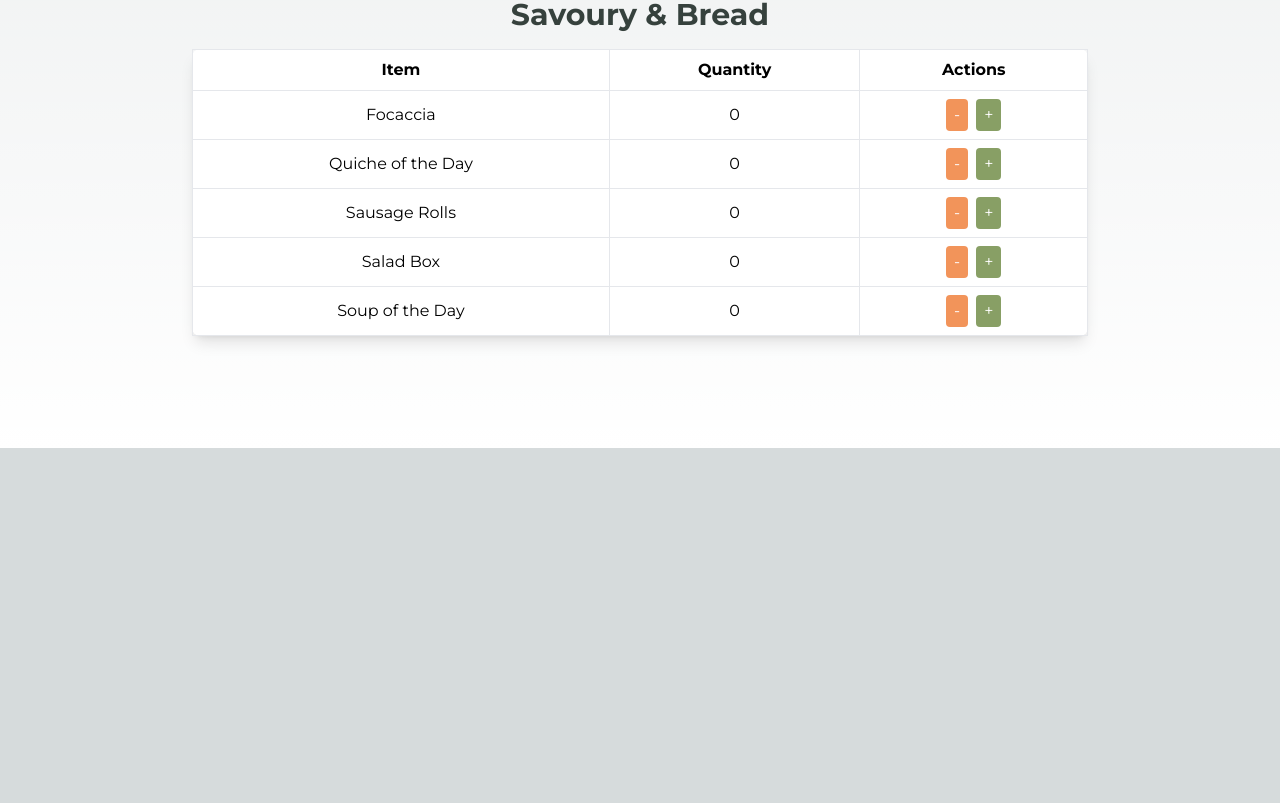
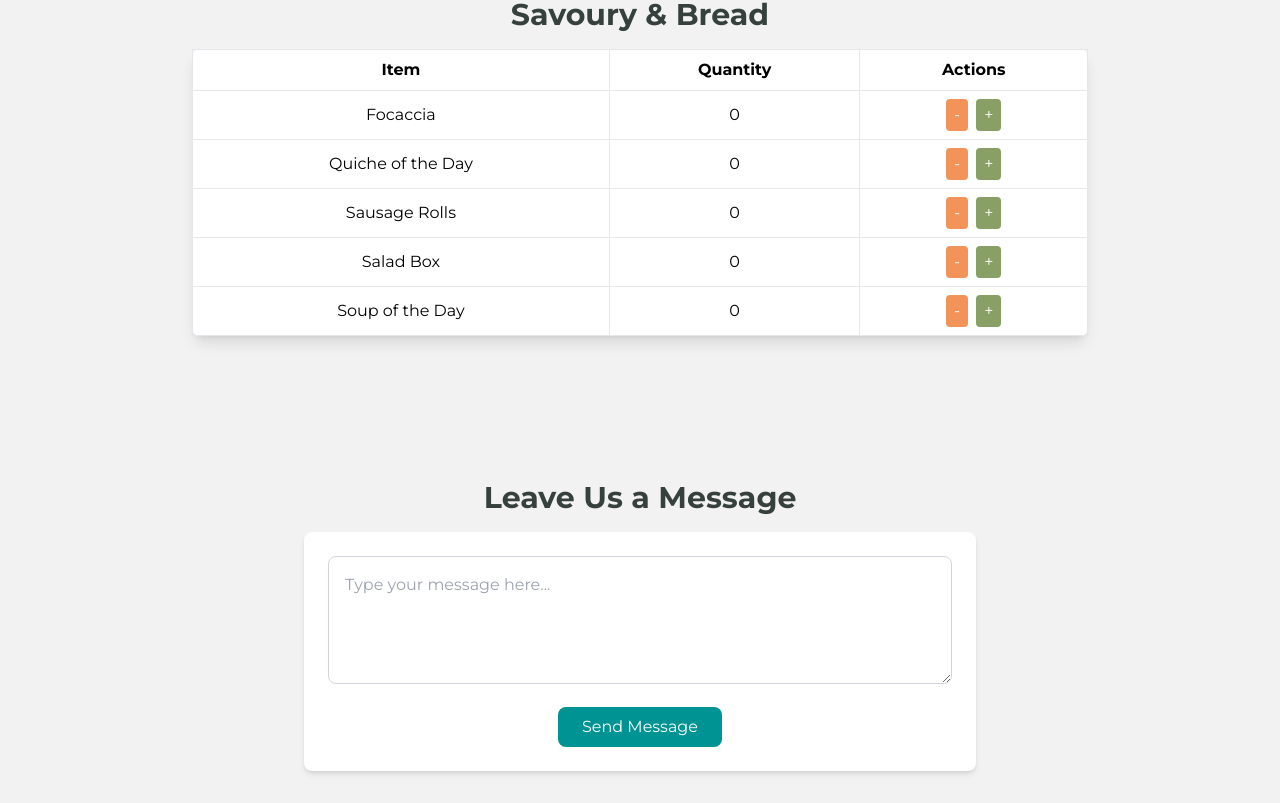
Before and after one commit to tomstratton1/bakehouse78, a Next.js app in the folder app/: page /contact in a window 1280 px wide. Shown: the part 1017-1820 px from the top of the page. Before the commit the page ends 1465 px from the top, so only its background shows below. Built offline with nearby package versions, Linux system fonts and the light colour scheme.

Commit message:
message box

```diff
--- /dev/null
+++ b/app/app/components/MessageBox.tsx
@@ -0,0 +1,34 @@
+"use client";
+
+import { useState } from "react";
+
+export default function MessageBox() {
+  const [message, setMessage] = useState("");
+
+  const handleSubmit = (e: React.FormEvent) => {
+    e.preventDefault();
+    alert(`Message sent: ${message}`);
+    setMessage(""); // Clear the message after submission
+  };
+
+  return (
+    <section className="py-8 bg-offWhite text-center">
+      <h2 className="text-3xl font-bold text-charcoal mb-4">Leave Us a Message</h2>
+      <form onSubmit={handleSubmit} className="max-w-2xl mx-auto bg-white p-6 shadow-md rounded-lg">
+        <textarea
+          value={message}
+          onChange={(e) => setMessage(e.target.value)}
+          className="w-full h-32 p-4 border border-gray-300 rounded-lg focus:outline-none focus:ring-2 focus:ring-teal"
+          placeholder="Type your message here..."
+          required
+        ></textarea>
+        <button
+          type="submit"
+          className="mt-4 bg-teal text-white px-6 py-2 rounded-lg hover:bg-charcoal transition"
+        >
+          Send Message
+        </button>
+      </form>
+    </section>
+  );
+}
--- a/app/app/contact/page.tsx
+++ b/app/app/contact/page.tsx
@@ -3,6 +3,7 @@
 import { useState } from 'react';
 import Navbar from '../components/Navbar';
 import menuItems from '../data/menuItems';
+import MessageBox from "../components/MessageBox";
 
 // Define the CartItem and MenuCategory interfaces
 interface CartItem {
@@ -57,7 +58,7 @@ export default function ContactPage() {
   return (
     <main>
       <Navbar />
-      <section className="py-16 bg-lightGray text-center">
+      <section className="py-16 bg-offWhite text-center">
         <h1 className="text-5xl font-bold text-charcoal mb-8">Contact Us</h1>
         <h2 className="text-4xl font-bold text-charcoal mb-8">Order Form</h2>
         <div className="flex flex-col items-center">
@@ -103,6 +104,10 @@ export default function ContactPage() {
           ))}
         </div>
       </section>
+
+      {/* Message Box Component - Placed Further Down */}
+      <MessageBox />
+
     </main>
   );
 }
```
Also changed, not shown: 1 other file (tests, documents, lock files or other folders).
